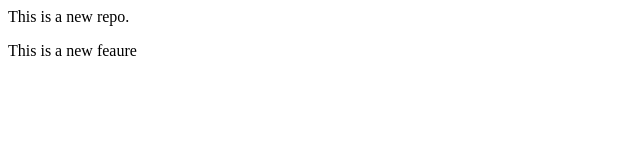
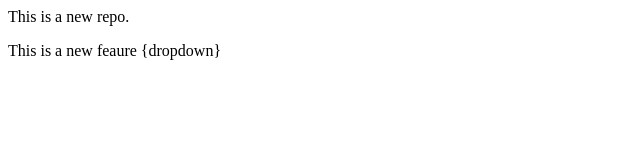
Before and after one commit to iamnimesh/localrepo, a plain HTML site: page index.html in a window 1280 px wide. Shown: the full height of the page, 0-640 px from the left. Drawn offline with Linux system fonts and the light colour scheme.

Commit message:
Add Dropdown

```diff
--- a/index.html
+++ b/index.html
@@ -1,2 +1,2 @@
 <p>This is a new repo.</p>
-<p>This is a new feaure</p>
+<p>This is a new feaure {dropdown}</p>
```
